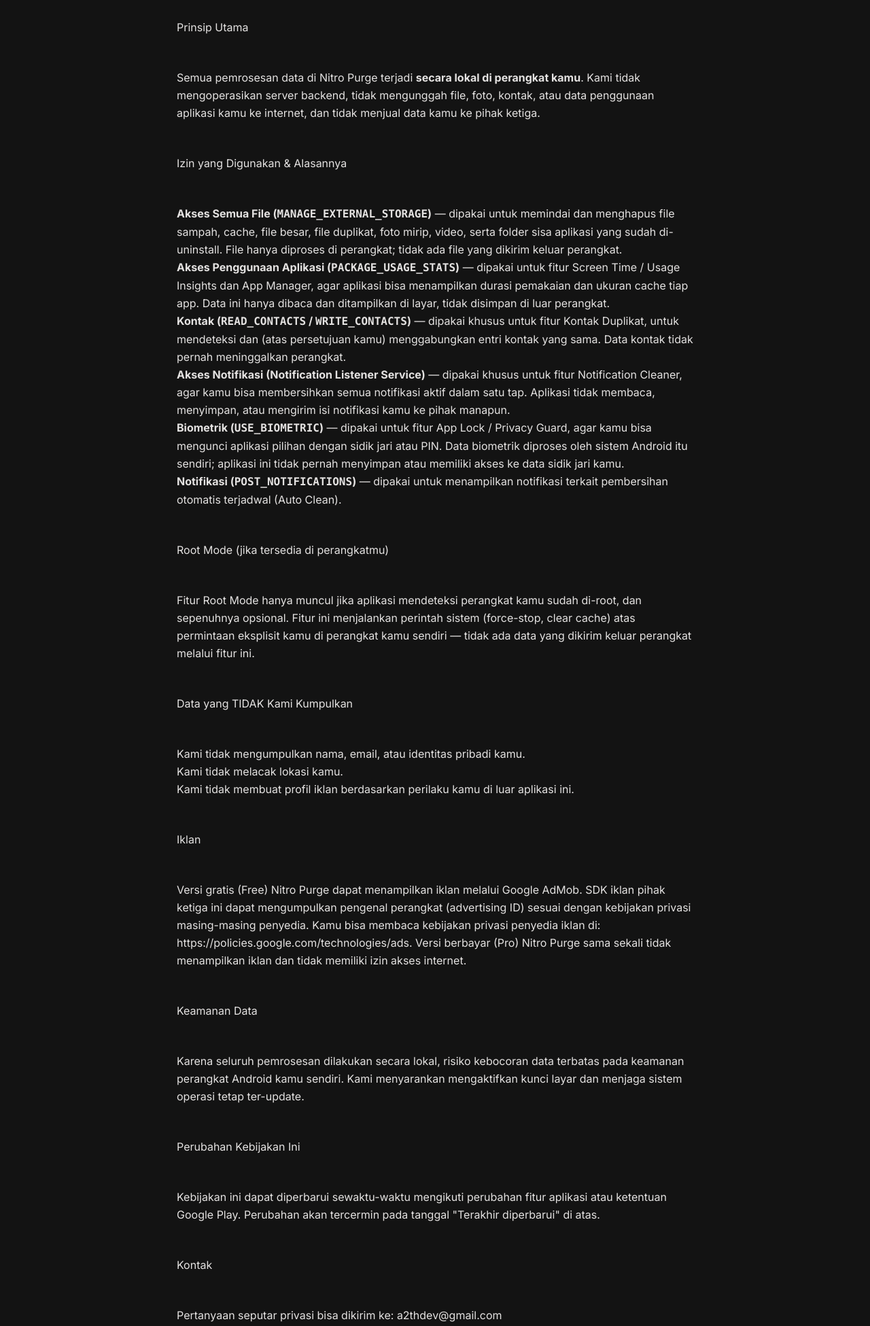
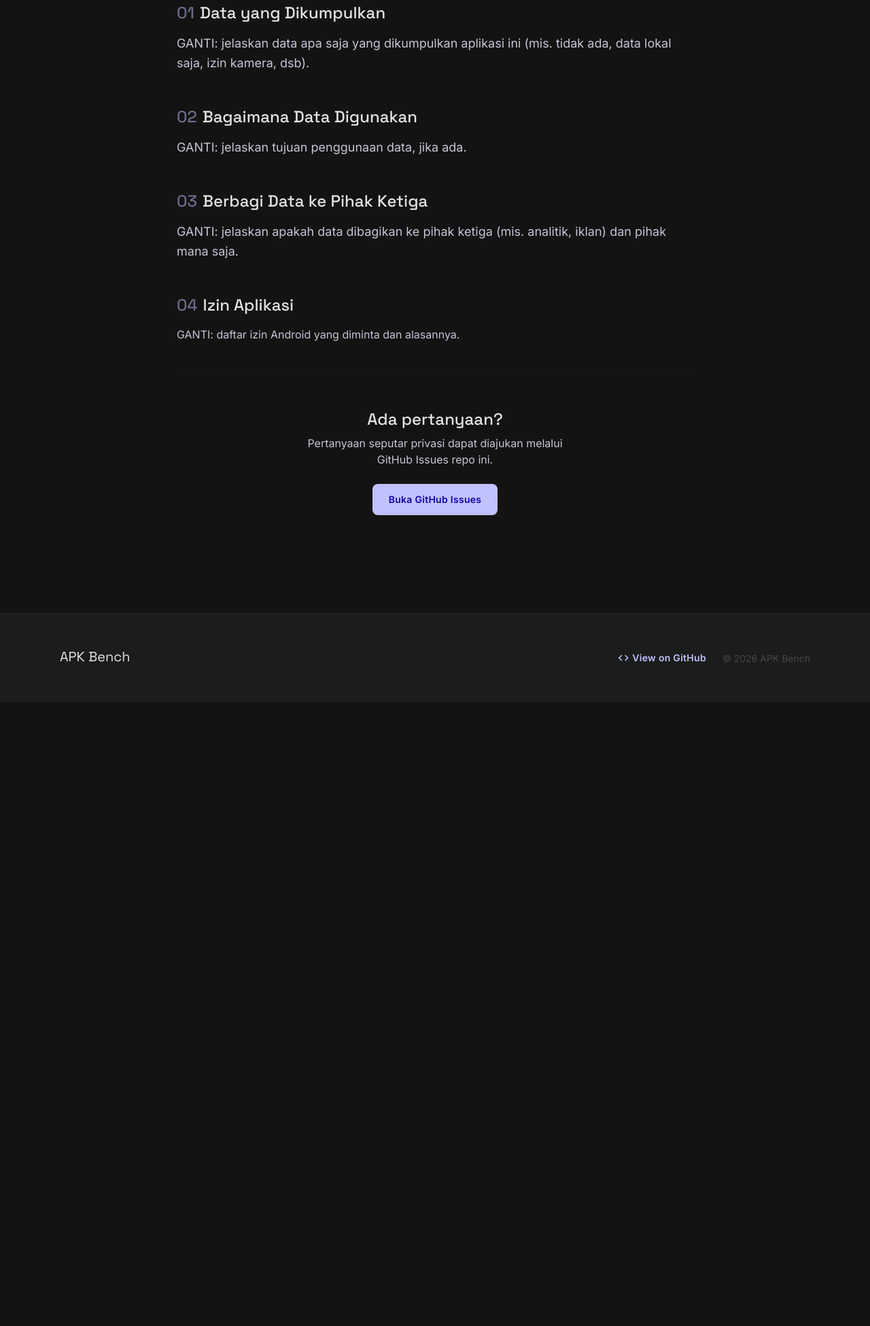
Before and after one commit to A2TH-Dev/App, a plain HTML site: page nitropurge/privacy.html in a window 1280 px wide. Shown: the part 578-2529 px from the top of the page at 68% size. After the commit the page ends 1611 px from the top, so only its background shows below. Drawn offline with nearby package versions, Linux system fonts and the light colour scheme.

Commit message:
Update konten APK Bench

```diff
--- a/data/apps.json
+++ b/data/apps.json
@@ -33,8 +33,8 @@
     {
       "id": "app2",
       "slug": "ember",
-      "name": "Ember",
-      "tagline": "Pemutar musik dengan kehangatan espresso.",
+      "name": "EmberMP",
+      "tagline": "Pemutar musik MP3 dengan kehangatan espresso.",
       "description": "Ember adalah pemutar musik lokal dengan tema amber-terracotta yang hangat, pemutaran latar penuh, playlist, dan library manager — dibangun untuk yang bosan dengan tampilan pemutar musik yang dingin dan generik.",
       "category": "Musik & Audio",
       "version": "1.2.0",
--- a/nitropurge/privacy.html
+++ b/nitropurge/privacy.html
@@ -93,7 +93,7 @@ tailwind.config={darkMode:"class",theme:{extend:{
           <div class="flex items-center gap-unit-md text-on-surface-variant/60">
             <span class="font-label-sm text-label-sm uppercase tracking-tighter">Nitro Purge</span>
             <span class="w-1 h-1 rounded-full bg-outline"></span>
-            <span class="font-label-sm text-label-sm">Terakhir diperbarui: 2026-07-26</span>
+            <span class="font-label-sm text-label-sm">Terakhir diperbarui: 2026-07-27</span>
           </div>
         </header>
 
@@ -101,7 +101,7 @@ tailwind.config={darkMode:"class",theme:{extend:{
           <div class="relative z-10 flex flex-col md:flex-row md:items-center justify-between gap-unit-lg">
             <div class="max-w-md">
               <h2 class="font-headline-md text-headline-md text-primary mb-unit-xs">Pembersih & optimizer Android tanpa drama.</h2>
-              <p class="font-body-md text-body-md text-on-surface-variant">Nitro Purge ("aplikasi ini") dikembangkan oleh Tri Nofri Andi (A2TH-Dev) ("kami"). Kebijakan Privasi ini menjelaskan bagaimana aplikasi mengakses, menggunakan, dan melindungi data pada perangkat Android kamu.</p>
+              <p class="font-body-md text-body-md text-on-surface-variant">NitroPurge membersihkan file sampah, memampatkan foto, menghapus duplikat kontak, dan mengunci aplikasi sensitif dengan PIN — semua dari satu dashboard ringan tanpa iklan mengganggu.</p>
             </div>
             <div class="flex-shrink-0">
               <div class="w-20 h-20 rounded-full bg-primary/10 flex items-center justify-center border border-primary/20">
@@ -112,89 +112,22 @@ tailwind.config={darkMode:"class",theme:{extend:{
         </div>
 
         <div class="space-y-unit-xl leading-[1.625]">
-          <h2>Prinsip Utama</h2>
-<p>
-Semua pemrosesan data di Nitro Purge terjadi <strong>secara lokal di perangkat kamu</strong>.
-Kami tidak mengoperasikan server backend, tidak mengunggah file, foto, kontak, atau data
-penggunaan aplikasi kamu ke internet, dan tidak menjual data kamu ke pihak ketiga.
-</p>
-<h2>Izin yang Digunakan &amp; Alasannya</h2>
-<ul>
-  <li>
-    <strong>Akses Semua File (<code>MANAGE_EXTERNAL_STORAGE</code>)</strong> —
-    dipakai untuk memindai dan menghapus file sampah, cache, file besar, file duplikat,
-    foto mirip, video, serta folder sisa aplikasi yang sudah di-uninstall. File hanya
-    diproses di perangkat; tidak ada file yang dikirim keluar perangkat.
-  </li>
-  <li>
-    <strong>Akses Penggunaan Aplikasi (<code>PACKAGE_USAGE_STATS</code>)</strong> —
-    dipakai untuk fitur Screen Time / Usage Insights dan App Manager, agar aplikasi bisa
-    menampilkan durasi pemakaian dan ukuran cache tiap app. Data ini hanya dibaca dan
-    ditampilkan di layar, tidak disimpan di luar perangkat.
-  </li>
-  <li>
-    <strong>Kontak (<code>READ_CONTACTS</code> / <code>WRITE_CONTACTS</code>)</strong> —
-    dipakai khusus untuk fitur Kontak Duplikat, untuk mendeteksi dan (atas persetujuan
-    kamu) menggabungkan entri kontak yang sama. Data kontak tidak pernah meninggalkan
-    perangkat.
-  </li>
-  <li>
-    <strong>Akses Notifikasi (Notification Listener Service)</strong> —
-    dipakai khusus untuk fitur Notification Cleaner, agar kamu bisa membersihkan semua
-    notifikasi aktif dalam satu tap. Aplikasi tidak membaca, menyimpan, atau mengirim isi
-    notifikasi kamu ke pihak manapun.
-  </li>
-  <li>
-    <strong>Biometrik (<code>USE_BIOMETRIC</code>)</strong> —
-    dipakai untuk fitur App Lock / Privacy Guard, agar kamu bisa mengunci aplikasi
-    pilihan dengan sidik jari atau PIN. Data biometrik diproses oleh sistem Android itu
-    sendiri; aplikasi ini tidak pernah menyimpan atau memiliki akses ke data sidik jari
-    kamu.
-  </li>
-  <li>
-    <strong>Notifikasi (<code>POST_NOTIFICATIONS</code>)</strong> —
-    dipakai untuk menampilkan notifikasi terkait pembersihan otomatis terjadwal
-    (Auto Clean).
-  </li>
-</ul>
-<h2>Root Mode (jika tersedia di perangkatmu)</h2>
-<p>
-Fitur Root Mode hanya muncul jika aplikasi mendeteksi perangkat kamu sudah di-root, dan
-sepenuhnya opsional. Fitur ini menjalankan perintah sistem (force-stop, clear cache) atas
-permintaan eksplisit kamu di perangkat kamu sendiri — tidak ada data yang dikirim keluar
-perangkat melalui fitur ini.
-</p>
-<h2>Data yang TIDAK Kami Kumpulkan</h2>
-<ul>
-  <li>Kami tidak mengumpulkan nama, email, atau identitas pribadi kamu.</li>
-  <li>Kami tidak melacak lokasi kamu.</li>
-  <li>Kami tidak membuat profil iklan berdasarkan perilaku kamu di luar aplikasi ini.</li>
-</ul>
-<h2>Iklan</h2>
-<p>
-Versi gratis (Free) Nitro Purge dapat menampilkan iklan melalui
-Google AdMob. SDK iklan pihak
-ketiga ini dapat mengumpulkan pengenal perangkat (advertising ID) sesuai dengan kebijakan
-privasi masing-masing penyedia. Kamu bisa membaca kebijakan privasi penyedia iklan di:
-<a href="https://policies.google.com/technologies/ads">https://policies.google.com/technologies/ads</a>.
-Versi berbayar (Pro) Nitro Purge sama sekali tidak menampilkan iklan dan tidak memiliki
-izin akses internet.
-</p>
-<h2>Keamanan Data</h2>
-<p>
-Karena seluruh pemrosesan dilakukan secara lokal, risiko kebocoran data terbatas pada
-keamanan perangkat Android kamu sendiri. Kami menyarankan mengaktifkan kunci layar dan
-menjaga sistem operasi tetap ter-update.
-</p>
-<h2>Perubahan Kebijakan Ini</h2>
-<p>
-Kebijakan ini dapat diperbarui sewaktu-waktu mengikuti perubahan fitur aplikasi atau
-ketentuan Google Play. Perubahan akan tercermin pada tanggal "Terakhir diperbarui" di atas.
-</p>
-<h2>Kontak</h2>
-<p>
-Pertanyaan seputar privasi bisa dikirim ke: <a href="mailto:a2thdev@gmail.com">a2thdev@gmail.com</a>
-</p>
+          <section>
+            <h3 class="font-headline-md text-headline-md text-on-surface mb-unit-md flex items-center gap-unit-sm"><span class="text-primary opacity-50">01</span> Data yang Dikumpulkan</h3>
+            <p class="font-body-lg text-body-lg text-on-surface-variant">GANTI: jelaskan data apa saja yang dikumpulkan aplikasi ini (mis. tidak ada, data lokal saja, izin kamera, dsb).</p>
+          </section>
+          <section>
+            <h3 class="font-headline-md text-headline-md text-on-surface mb-unit-md flex items-center gap-unit-sm"><span class="text-primary opacity-50">02</span> Bagaimana Data Digunakan</h3>
+            <p class="font-body-lg text-body-lg text-on-surface-variant">GANTI: jelaskan tujuan penggunaan data, jika ada.</p>
+          </section>
+          <section>
+            <h3 class="font-headline-md text-headline-md text-on-surface mb-unit-md flex items-center gap-unit-sm"><span class="text-primary opacity-50">03</span> Berbagi Data ke Pihak Ketiga</h3>
+            <p class="font-body-lg text-body-lg text-on-surface-variant">GANTI: jelaskan apakah data dibagikan ke pihak ketiga (mis. analitik, iklan) dan pihak mana saja.</p>
+          </section>
+          <section>
+            <h3 class="font-headline-md text-headline-md text-on-surface mb-unit-md flex items-center gap-unit-sm"><span class="text-primary opacity-50">04</span> Izin Aplikasi</h3>
+            <p class="font-body-md text-body-md text-on-surface-variant mb-unit-lg">GANTI: daftar izin Android yang diminta dan alasannya.</p>
+          </section>
           <section class="border-t border-outline-variant/10 pt-unit-xl pb-unit-xl text-center">
             <h3 class="font-headline-md text-headline-md text-on-surface mb-unit-sm">Ada pertanyaan?</h3>
             <p class="font-body-md text-body-md text-on-surface-variant mb-unit-lg max-w-sm mx-auto">Pertanyaan seputar privasi dapat diajukan melalui GitHub Issues repo ini.</p>
```
Also changed, not shown: app5/privacy.html (+1 -1 lines), app6/privacy.html (+1 -1 lines), app7/privacy.html (+1 -1 lines), app8/privacy.html (+1 -1 lines), app9/privacy.html (+1 -1 lines), ember/index.html (+4 -4 lines), ember/privacy.html (+6 -6 lines), index.html (+2 -2 lines), petajiwa-ultimate/privacy.html (+1 -1 lines), petajiwa/privacy.html (+1 -1 lines), 3 other files.
